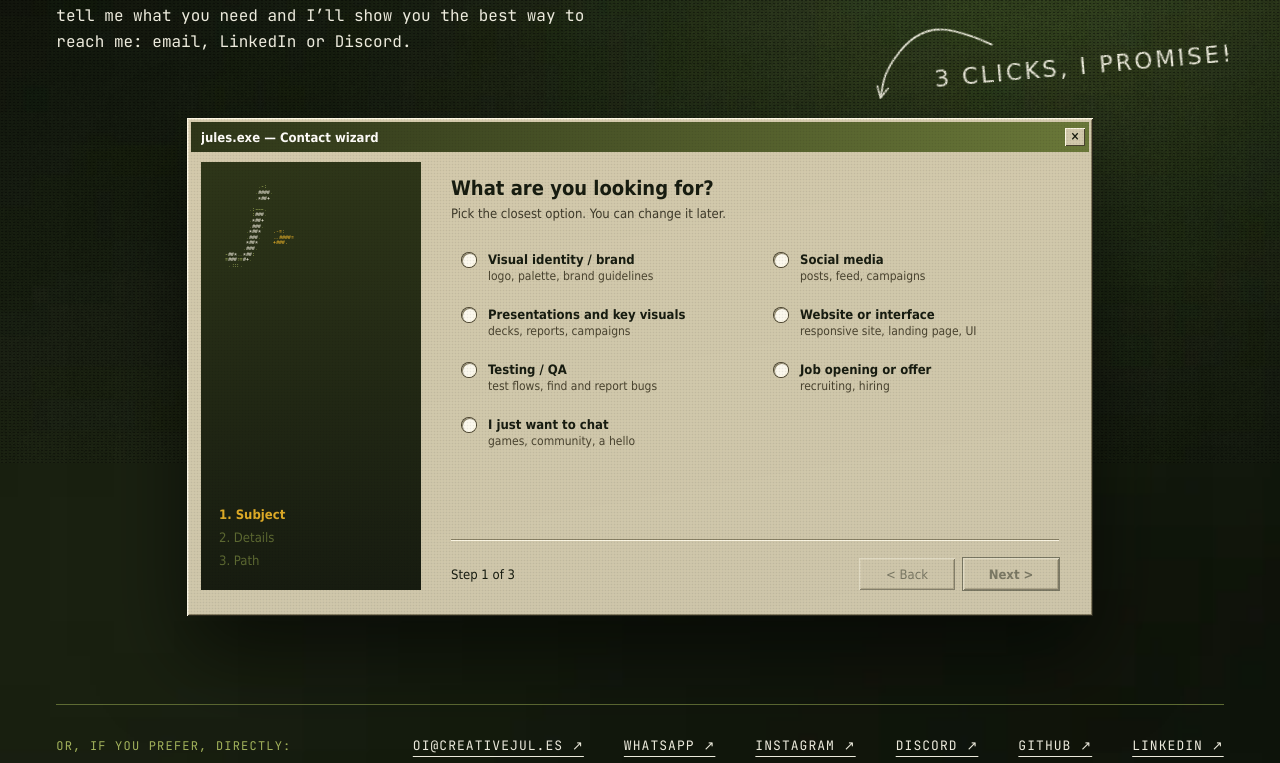
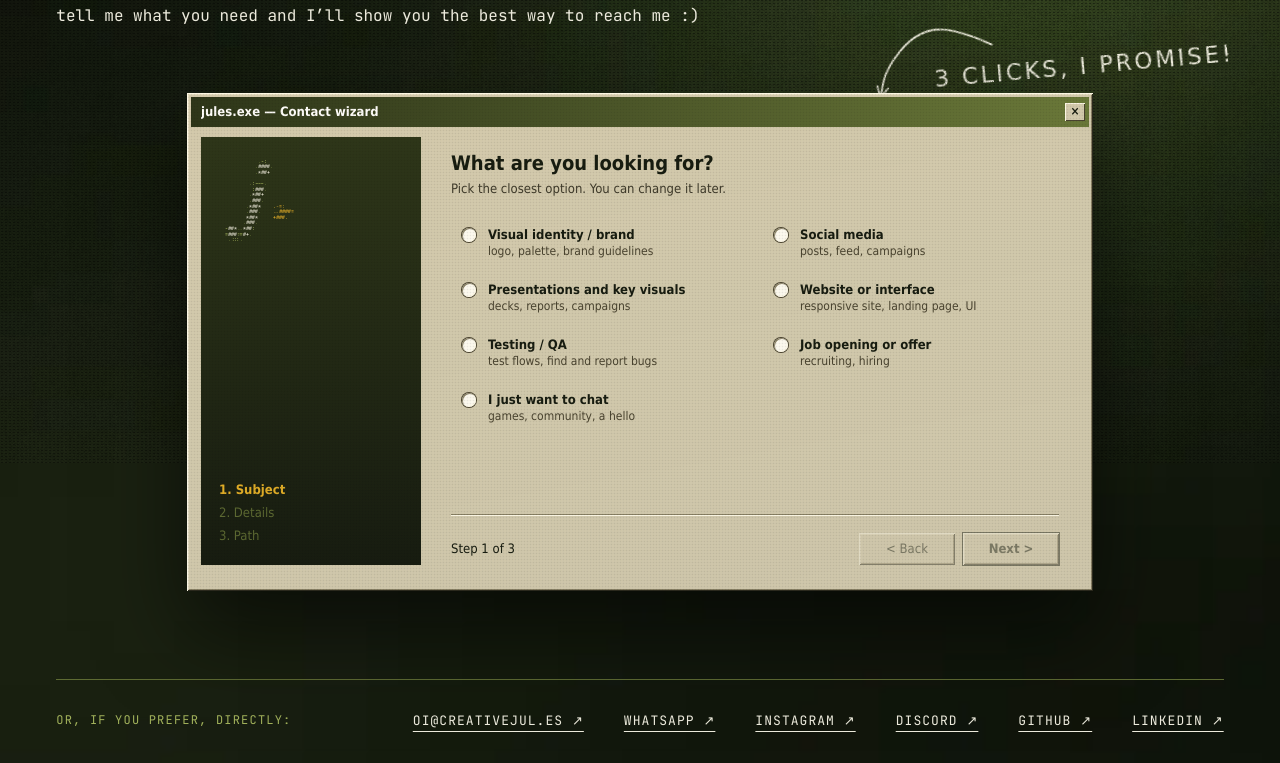
Before and after one commit to jullllllia/creativejul.es, a plain HTML site: page contato.html in a window 1280 px wide. Shown: the part 337-1100 px from the top of the page. Drawn offline with Linux system fonts and the light colour scheme; a web font is replaced by a local one.

Commit message:
site-deploy

```diff
--- a/contato.html
+++ b/contato.html
@@ -52,7 +52,7 @@
 <section class="ct-topo" aria-labelledby="ct-titulo">
 <p class="rotulo">[ 04 ]&nbsp;&nbsp;<span data-en="CONTACT">CONTATO</span></p>
 <h1 id="ct-titulo" class="titulo ct-h1"><span class="bl" style="--b: 1.6px" data-en="Let’s &lt;span class=&quot;verde&quot;&gt;talk&lt;/span&gt;&lt;span class=&quot;ponto&quot;&gt;.&lt;/span&gt;">Bora <span class="verde">conversar</span><span class="ponto">?</span></span></h1>
-<p class="ct-intro" data-en="tell me what you need and I’ll show you the best way to reach me: email, LinkedIn or Discord.">me conta o que você precisa e eu te mostro o melhor caminho pra falar comigo: e-mail, LinkedIn ou Discord.</p>
+<p class="ct-intro" data-en="tell me what you need and I’ll show you the best way to reach me :)">me conta o que você precisa e eu te mostro o melhor caminho pra falar comigo :)</p>
 <div class="ct-nota" aria-hidden="true">
 <svg width="130" height="120" viewBox="0 0 130 120"><path d="M10 8 Q60 4 80 15 Q100 26 109 52 Q118 78 115 95 L112 112" fill="none" stroke="#EDEBDD" stroke-width="2.2" stroke-linecap="round"/><path d="M107.5 98.7 L112 112 L120.2 100.6" fill="none" stroke="#EDEBDD" stroke-width="2.2" stroke-linecap="round" stroke-linejoin="round"/></svg>
 <p class="mao" data-en="3 CLICKS, I PROMISE!">3 CLICKS, PROMETO!</p>
--- a/css/contato.css
+++ b/css/contato.css
@@ -4,7 +4,7 @@
 .mao { font-family: var(--f-mao); font-weight: 400; letter-spacing: 0.12em; color: var(--papel); text-transform: uppercase; filter: url(#giz-fino); }
 .ct-topo { position: relative; padding: 88px var(--margem) 64px; }
 .ct-h1 { margin-top: 28px; font-size: clamp(56px, 8.9vw, 128px); line-height: 0.95; }
-.ct-intro { max-width: 540px; margin: 28px 0 0; font-size: 16px; line-height: 1.6; }
+.ct-intro { max-width: none; margin: 28px 0 0; font-size: 16px; line-height: 1.6; }
 .ct-nota { position: absolute; right: 8%; top: 284px; width: 300px; height: 136px; pointer-events: none; }
 .ct-nota svg { position: absolute; left: 0; top: 0; width: 110px; height: 102px; overflow: visible; transform: rotate(20deg) scaleX(-1); filter: url(#giz-fino); }
 .ct-nota p { position: absolute; left: 56px; top: 34px; margin: 0; font-size: 23px; transform: rotate(-5deg); white-space: nowrap; }
```
